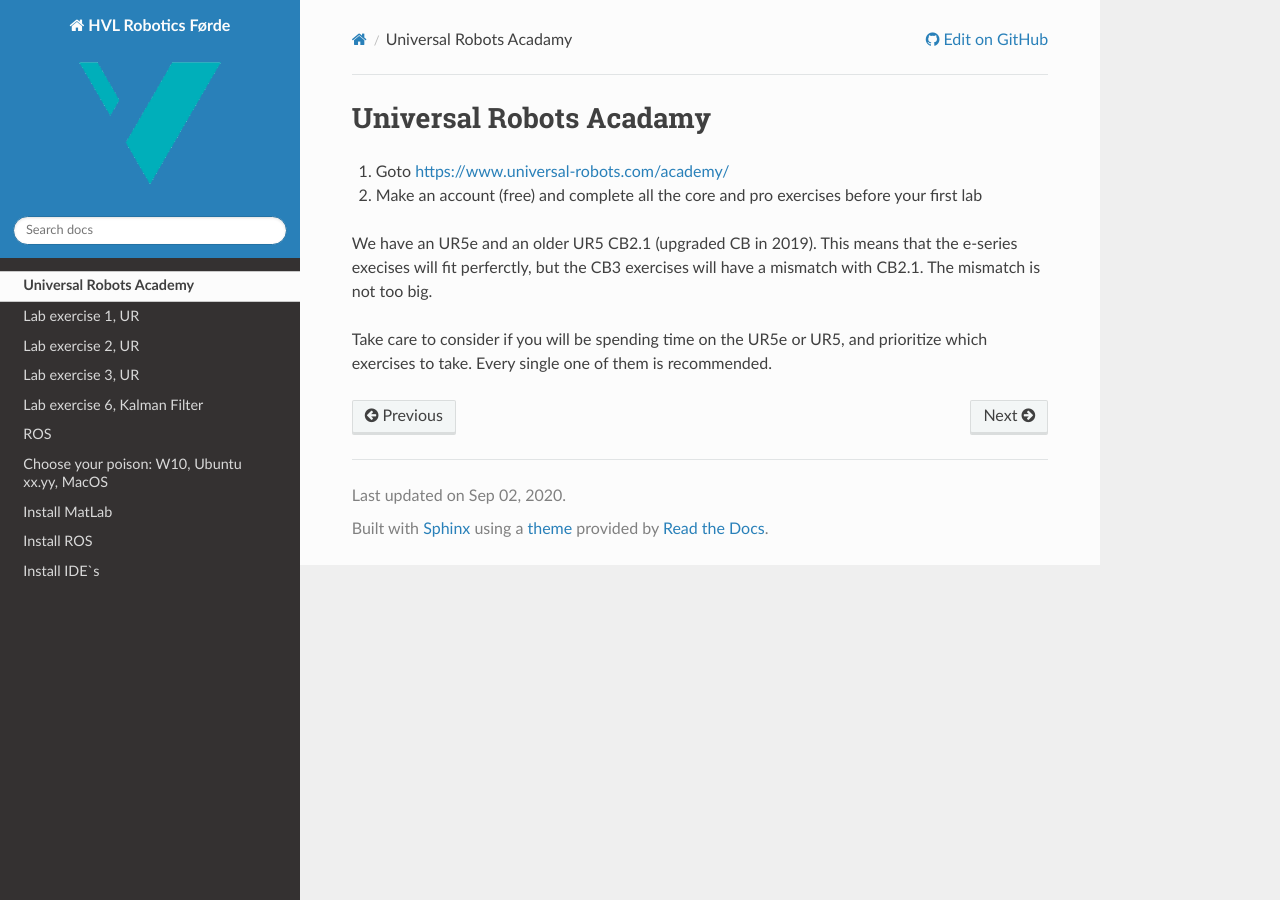
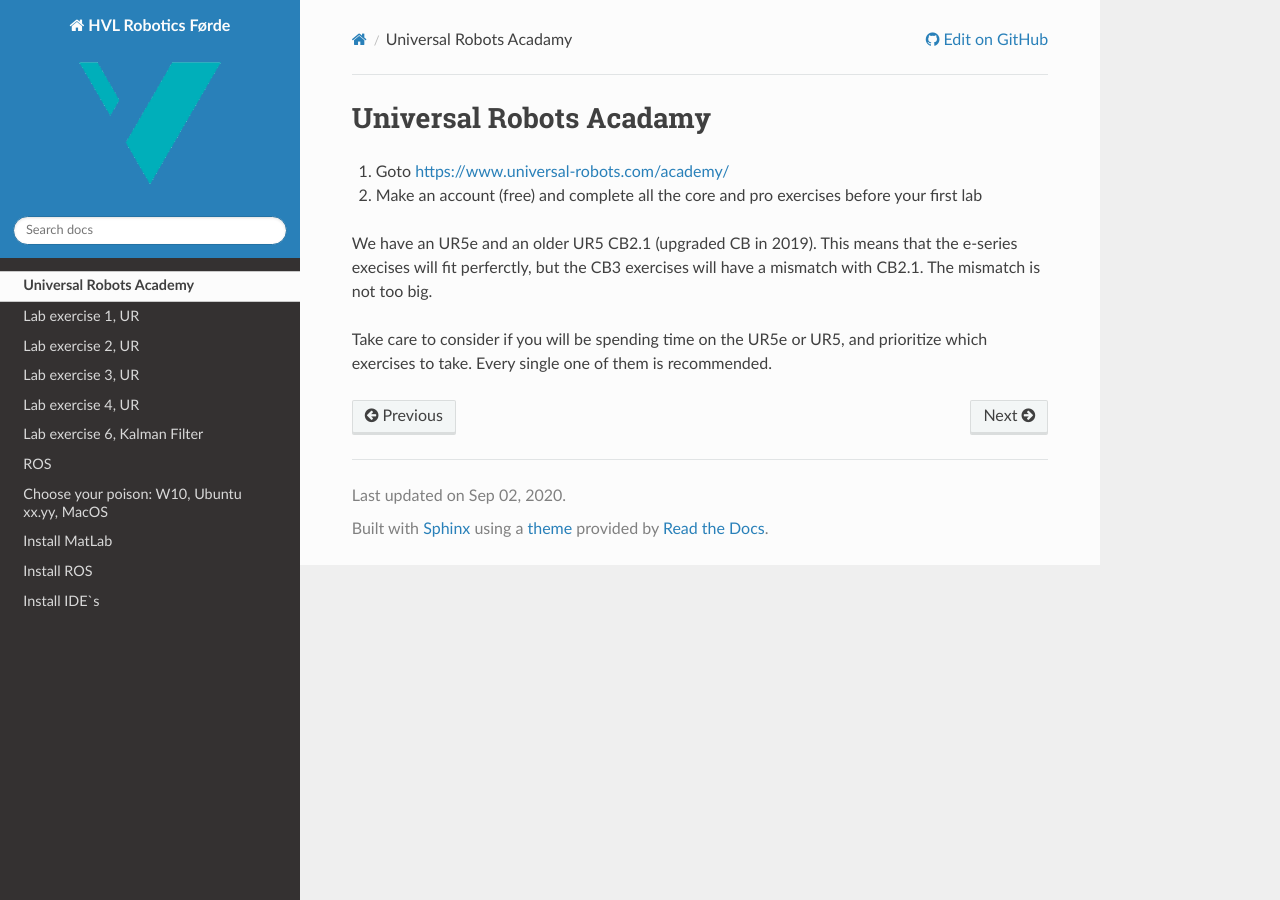
Before and after one commit to frdedynamics/robotics-lab-documentation, a Sphinx documentation site: the page built from source/texts/UR_exercises.md, in a window 1280 px wide. Built offline with Sphinx 7.4.7 and the Read the Docs theme 2.0.0, drawn with Linux system fonts in a browser that asks for light colours; the version number could not be read and is left out.

Commit message:
show lab 4

```diff
--- a/source/index.rst
+++ b/source/index.rst
@@ -17,6 +17,7 @@
    Lab exercise 1, UR <texts/lab1.md>
    Lab exercise 2, UR <texts/lab2.rst>
    Lab exercise 3, UR <texts/lab3.md>
+   Lab exercise 4, UR <texts/lab4_ROS.rst>
    Lab exercise 6, Kalman Filter <texts/lab_Kalman.rst>
    ROS <texts/ROS1.rst>
 
```
